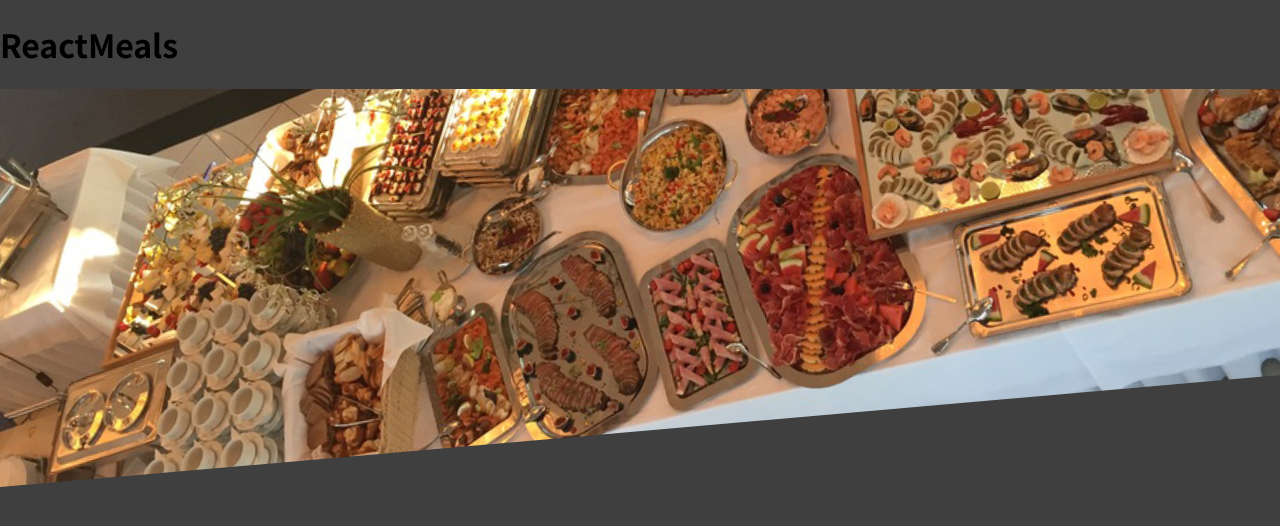
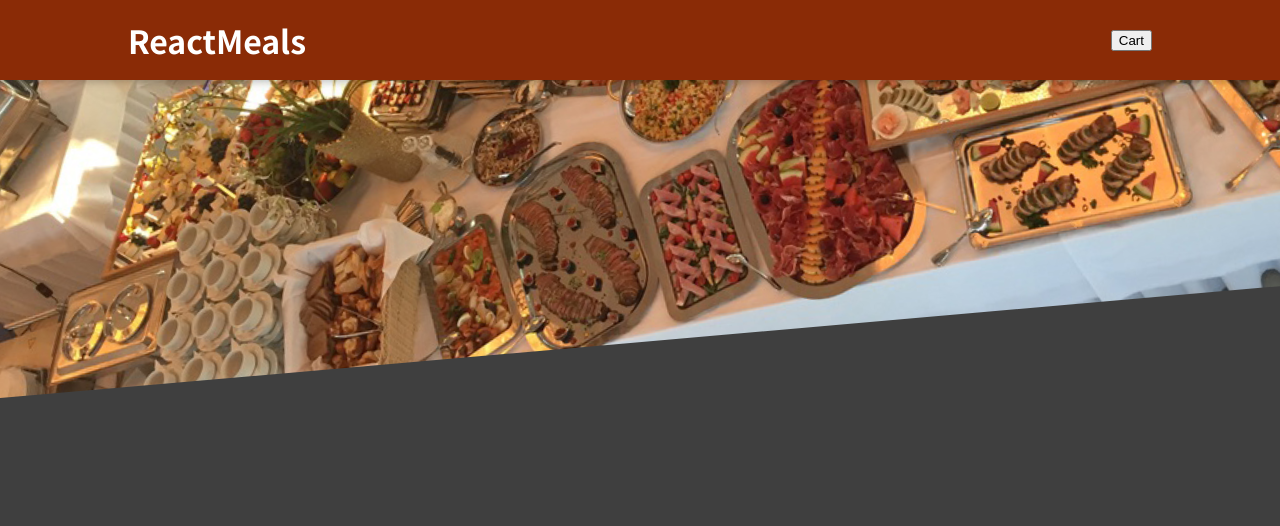
Before and after one commit to farimahnassiri/React, a React (Create React App) app in the folder project-food-order-app/: page / in a window 1280 px wide. Shown: the top 526 px of the page. Built offline with nearby package versions, Linux system fonts and the light colour scheme.

Commit message:
header fixed

```diff
--- a/project-food-order-app/src/App.js
+++ b/project-food-order-app/src/App.js
@@ -5,7 +5,7 @@ import Header from './components/Layout/Header';
 function App() {
   return (
     <Fragment>
-      <Header/>
+      <Header />
     </Fragment>
   );
 }
--- a/project-food-order-app/src/components/Layout/Header.js
+++ b/project-food-order-app/src/components/Layout/Header.js
@@ -5,9 +5,10 @@ import classes from './Header.module.css';
 
 const Header = (props) => {
     return(
-        <Fragment className={classes.header}>
-            <header>
+        <Fragment>
+            <header className={classes.header}>
             <h1>ReactMeals</h1>
+            <button>Cart</button>
             </header>
             <div className={classes['main-image']}>
                 <img src={mealsImage} alt='A table full of delicious food!' />
```
